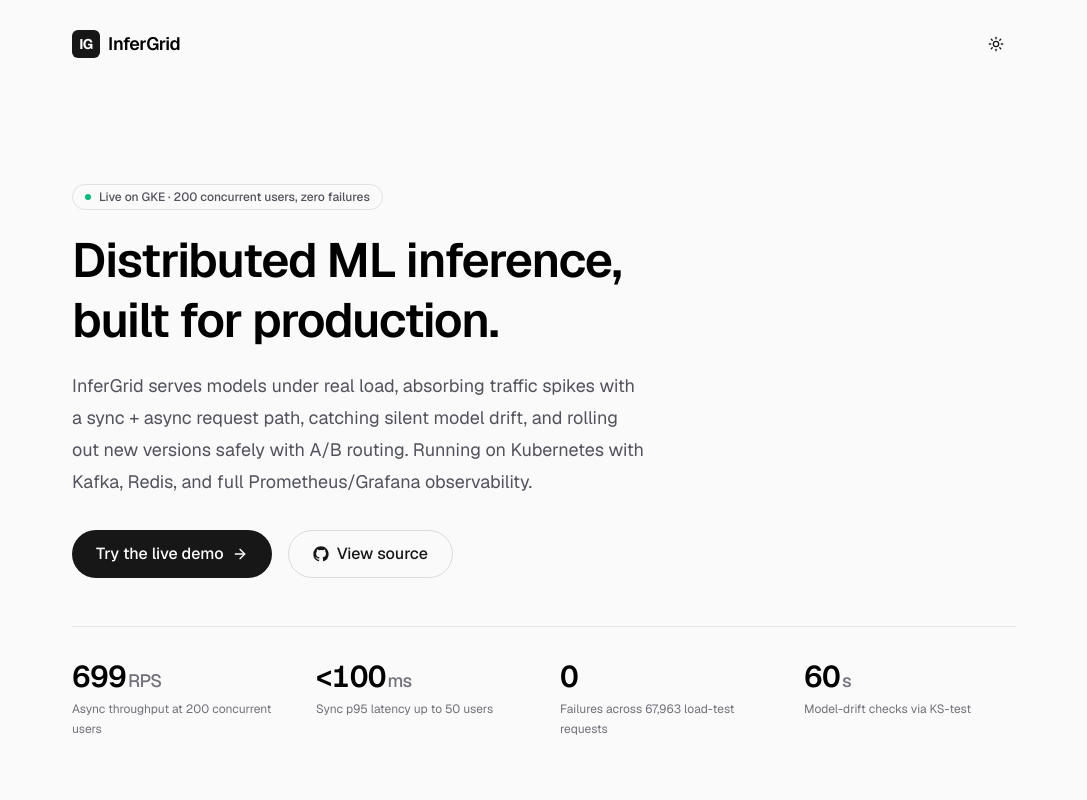
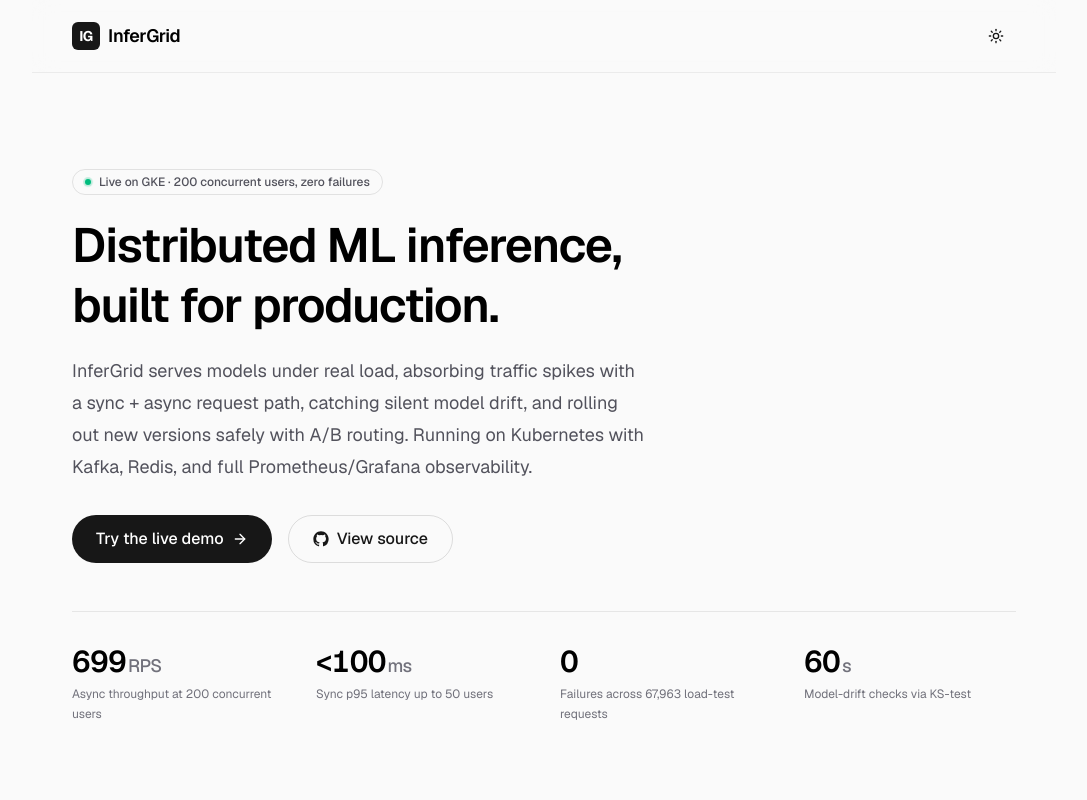
Before and after one commit to MenaceHecker/InferGrid-Demo, a Next.js app: page / in a window 1280 px wide. Shown: the top 800 px of the page, without its empty margins (96-1183 px from the left). Built offline with nearby package versions, Linux system fonts and the light colour scheme; no server answers.

Commit message:
Added sticky header, hover states, and micro-interactions

```diff
--- a/app/Architecture.tsx
+++ b/app/Architecture.tsx
@@ -51,7 +51,7 @@
 function NodeCard({ node }: { node: Node }) {
   const Icon = node.icon;
   return (
-    <div className="flex min-w-0 flex-1 items-center gap-2.5 rounded-xl border border-black/[.08] bg-white px-3 py-2.5 dark:border-white/[.1] dark:bg-zinc-950">
+    <div className="flex min-w-0 flex-1 items-center gap-2.5 rounded-xl border border-black/[.08] bg-white px-3 py-2.5 transition-colors hover:border-black/[.16] dark:border-white/[.1] dark:bg-zinc-950 dark:hover:border-white/[.2]">
       <span className="grid size-8 shrink-0 place-items-center rounded-lg bg-black/[.05] text-black dark:bg-white/[.08] dark:text-zinc-100">
         <Icon className="size-[17px]" />
       </span>
--- a/app/Benchmarks.tsx
+++ b/app/Benchmarks.tsx
@@ -418,7 +418,7 @@
         ].map((s) => (
           <div
             key={s.l}
-            className="flex flex-col gap-1 rounded-xl border border-black/[.08] bg-white/60 px-4 py-4 dark:border-white/[.1] dark:bg-white/[.02]"
+            className="flex flex-col gap-1 rounded-xl border border-black/[.08] bg-white/60 px-4 py-4 transition-colors hover:border-black/[.16] dark:border-white/[.1] dark:bg-white/[.02] dark:hover:border-white/[.2]"
           >
             <span className="text-2xl font-semibold tracking-tight text-black tabular-nums dark:text-zinc-50">
               {s.v}
--- a/app/Features.tsx
+++ b/app/Features.tsx
@@ -86,7 +86,7 @@
             <motion.div
               key={f.title}
               variants={fadeUp}
-              className="flex flex-col gap-3 rounded-2xl border border-black/[.08] bg-white/60 p-5 dark:border-white/[.1] dark:bg-white/[.02]"
+              className="flex flex-col gap-3 rounded-2xl border border-black/[.08] bg-white/60 p-5 transition-[transform,border-color,background-color] duration-200 hover:-translate-y-0.5 hover:border-black/[.16] hover:bg-white dark:border-white/[.1] dark:bg-white/[.02] dark:hover:border-white/[.2] dark:hover:bg-white/[.04]"
             >
               <span className="grid size-10 place-items-center rounded-xl bg-black/[.05] text-black dark:bg-white/[.08] dark:text-zinc-100">
                 <Icon className="size-5" />
--- a/app/Hero.tsx
+++ b/app/Hero.tsx
@@ -47,7 +47,10 @@
     >
       <motion.div variants={item} className="flex flex-col gap-5">
         <span className="inline-flex w-fit items-center gap-2 self-center rounded-full border border-black/[.1] px-3 py-1 text-xs font-medium text-zinc-600 sm:self-start dark:border-white/[.15] dark:text-zinc-400">
-          <span className="h-1.5 w-1.5 rounded-full bg-emerald-500" />
+          <span className="relative flex h-1.5 w-1.5">
+            <span className="absolute inline-flex h-full w-full animate-ping rounded-full bg-emerald-500 opacity-60" />
+            <span className="relative inline-flex h-1.5 w-1.5 rounded-full bg-emerald-500" />
+          </span>
           Live on GKE · 200 concurrent users, zero failures
         </span>
         <h1 className="max-w-2xl text-4xl font-semibold leading-tight tracking-tight text-black sm:text-5xl dark:text-zinc-50">
--- a/app/demo/PredictDemo.tsx
+++ b/app/demo/PredictDemo.tsx
@@ -107,7 +107,7 @@
             <button
               key={i}
               onClick={() => setText(s)}
-              className="rounded-full border border-black/[.1] px-3 py-1 text-xs text-zinc-600 transition-colors hover:bg-black/[.04] dark:border-white/[.15] dark:text-zinc-400 dark:hover:bg-white/[.06]"
+              className="rounded-full border border-black/[.1] px-3 py-1 text-xs text-zinc-600 transition-[transform,background-color,border-color] duration-150 hover:border-black/[.2] hover:bg-black/[.04] active:scale-[0.97] dark:border-white/[.15] dark:text-zinc-400 dark:hover:border-white/[.3] dark:hover:bg-white/[.06]"
             >
               {LABELS[
                 ["sci.space", "rec.sport.hockey", "sci.crypt", "sci.med"][i]
--- a/app/globals.css
+++ b/app/globals.css
@@ -21,8 +21,31 @@
   --font-mono: var(--font-geist-mono);
 }
 
+html {
+  scroll-behavior: smooth;
+}
+
+/* Keep anchored sections clear of the sticky header. */
+[id] {
+  scroll-margin-top: 5rem;
+}
+
 body {
   background: var(--background);
   color: var(--foreground);
   font-family: Arial, Helvetica, sans-serif;
 }
+
+::selection {
+  background: rgba(42, 120, 214, 0.22);
+}
+
+.dark ::selection {
+  background: rgba(57, 135, 229, 0.3);
+}
+
+@media (prefers-reduced-motion: reduce) {
+  html {
+    scroll-behavior: auto;
+  }
+}
--- a/app/page.tsx
+++ b/app/page.tsx
@@ -8,7 +8,7 @@
   return (
     <div className="flex flex-1 flex-col items-center bg-zinc-50 font-sans dark:bg-black">
       <div className="flex w-full max-w-5xl flex-1 flex-col px-6 sm:px-10">
-        <header className="flex items-center justify-between py-6">
+        <header className="sticky top-0 z-40 -mx-6 flex items-center justify-between border-b border-black/[.06] bg-zinc-50/70 px-6 py-4 backdrop-blur-md sm:-mx-10 sm:px-10 dark:border-white/[.08] dark:bg-black/60">
           <span className="flex items-center gap-2 text-lg font-semibold tracking-tight text-black dark:text-zinc-50">
             <span className="grid h-7 w-7 place-items-center rounded-md bg-foreground text-background text-sm font-bold">
               IG
--- a/components/ui/button.tsx
+++ b/components/ui/button.tsx
@@ -5,7 +5,7 @@
 import { cn } from "@/lib/utils";
 
 const buttonVariants = cva(
-  "inline-flex items-center justify-center gap-2 whitespace-nowrap rounded-full text-sm font-medium transition-colors focus-visible:outline-none focus-visible:ring-2 focus-visible:ring-zinc-400 disabled:pointer-events-none disabled:opacity-40 [&_svg]:size-4 [&_svg]:shrink-0",
+  "inline-flex items-center justify-center gap-2 whitespace-nowrap rounded-full text-sm font-medium transition-[color,background-color,border-color,transform] duration-150 focus-visible:outline-none focus-visible:ring-2 focus-visible:ring-zinc-400 focus-visible:ring-offset-2 focus-visible:ring-offset-background active:scale-[0.98] disabled:pointer-events-none disabled:opacity-40 [&_svg]:size-4 [&_svg]:shrink-0",
   {
     variants: {
       variant: {
```
